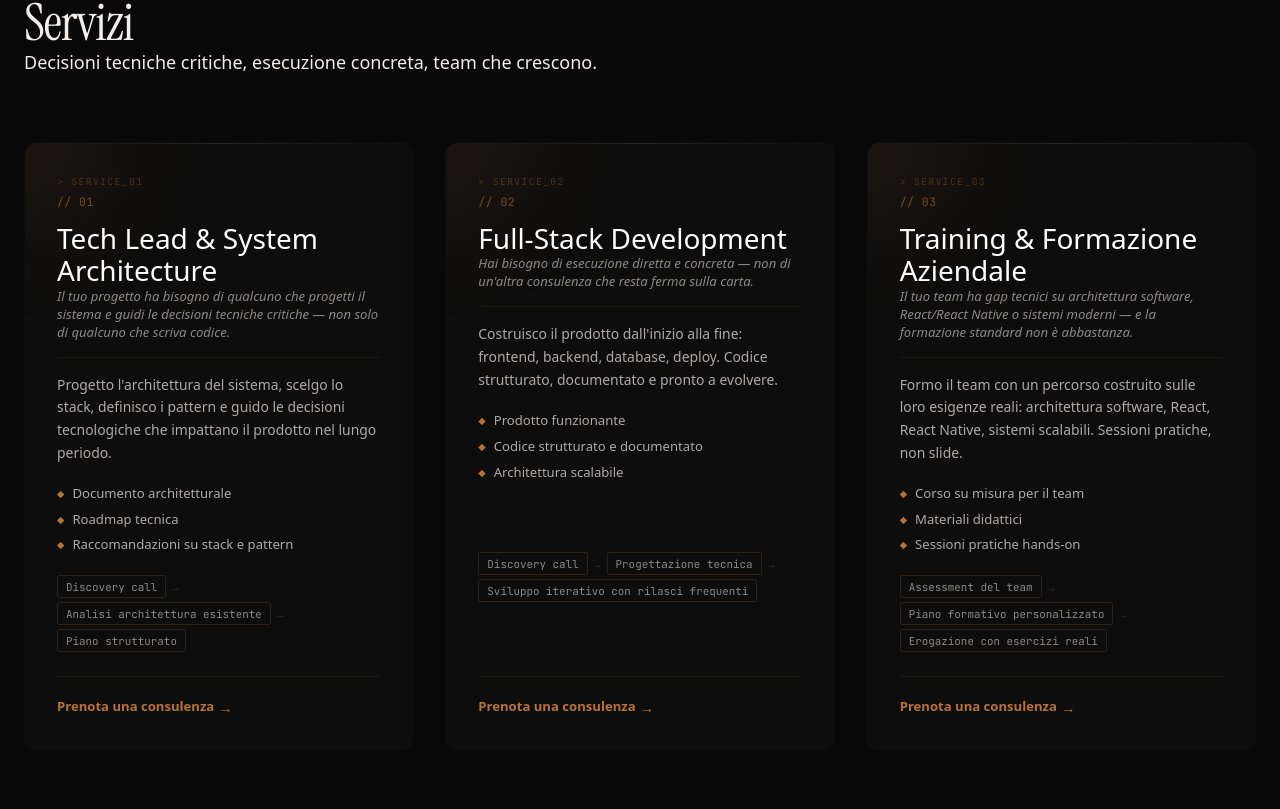
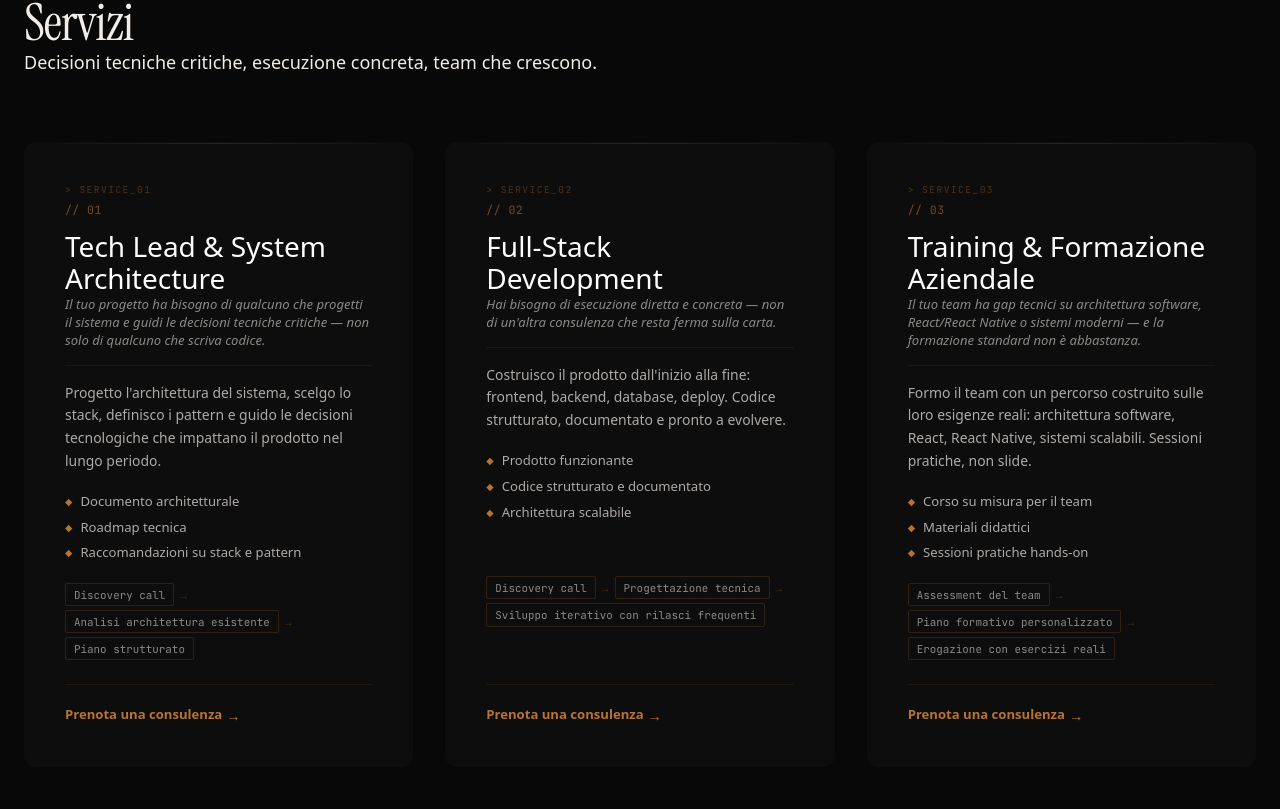
Before and after one commit to Flame0510/micheletornello.com, a Next.js app: page / in a window 1280 px wide. Shown: the part 2791-3600 px from the top of the page. Built offline with nearby package versions, Linux system fonts and the light colour scheme.

Commit message:
fix(services): card style unificato con pGamma_card (coerenza portfolio)

```diff
--- a/src/components/sections/Services.tsx
+++ b/src/components/sections/Services.tsx
@@ -1,78 +1,10 @@
 "use client";
 
-import { useRef } from "react";
-import { motion, useMotionValue, useSpring, useTransform } from "framer-motion";
+import { motion } from "framer-motion";
 import { SectionTitle } from "../ui/SectionTitle";
 import { fadeUp, stagger } from "../../lib/animations";
 import { useLang } from "@/lib/LanguageContext";
 import { translations } from "@/lib/translations";
-
-/* ── ServiceCard — replica il pattern di Card.tsx con spotlight rame ── */
-const ServiceCard = ({
-  children,
-  className = "",
-}: {
-  children: React.ReactNode;
-  className?: string;
-}) => {
-  const cardRef = useRef<HTMLDivElement>(null);
-  const mouseX = useMotionValue(0);
-  const mouseY = useMotionValue(0);
-
-  const springX = useSpring(mouseX, { stiffness: 200, damping: 30 });
-  const springY = useSpring(mouseY, { stiffness: 200, damping: 30 });
-
-  const background = useTransform(
-    [springX, springY],
-    ([x, y]: number[]) =>
-      `radial-gradient(220px circle at ${x}px ${y}px, rgba(184,115,51,0.08), transparent 80%)`
-  );
-
-  const handleMouseMove = (e: React.MouseEvent<HTMLDivElement>) => {
-    if (!cardRef.current) return;
-    const rect = cardRef.current.getBoundingClientRect();
-    mouseX.set(e.clientX - rect.left);
-    mouseY.set(e.clientY - rect.top);
-  };
-
-  return (
-    <motion.div
-      ref={cardRef}
-      onMouseMove={handleMouseMove}
-      whileHover={{ y: -4 }}
-      className={`relative overflow-hidden rounded-xl group ${className}`}
-      style={{
-        backgroundColor: "var(--color-bg-surface)",
-        border: "1px solid transparent",
-        borderRadius: "0.75rem",
-        transition: "border-color 0.2s ease",
-      }}
-      onHoverStart={(e) => {
-        if (cardRef.current) {
-          cardRef.current.style.borderColor = "rgba(184,115,51,0.5)";
-        }
-      }}
-      onHoverEnd={() => {
-        if (cardRef.current) {
-          cardRef.current.style.borderColor = "transparent";
-        }
-      }}
-    >
-      {/* Spotlight rame */}
-      <motion.div
-        className="pointer-events-none absolute inset-0 z-10 rounded-xl"
-        style={{ background }}
-      />
-
-      {/* Top gradient line */}
-      <div className="absolute top-0 left-0 right-0 h-[1px] bg-gradient-to-r from-transparent via-white/10 to-transparent" />
-
-      <div className="p-6 md:p-8 relative z-20 h-full flex flex-col">
-        {children}
-      </div>
-    </motion.div>
-  );
-};
 
 /* ── Services section ── */
 export const Services = () => {
@@ -94,8 +26,14 @@ export const Services = () => {
         className="grid grid-cols-1 md:grid-cols-3 gap-6 md:gap-8"
       >
         {items.map((service, i) => (
-          <motion.div key={i} variants={fadeUp} className="h-full">
-            <ServiceCard className="h-full">
+          <motion.div
+            key={i}
+            variants={fadeUp}
+            className="pGamma_card rounded-xl h-full flex flex-col relative overflow-hidden"
+          >
+
+            {/* Top gradient line */}
+            <div className="absolute top-0 left-0 right-0 h-[1px] bg-gradient-to-r from-transparent via-white/10 to-transparent" />
 
             {/* Header secondario — > SERVICE_0X */}
             <span
@@ -254,7 +192,6 @@ export const Services = () => {
                 </a>
               </div>
             )}
-            </ServiceCard>
           </motion.div>
         ))}
       </motion.div>
```
Lines whose indentation alone changed are shown as unchanged.
